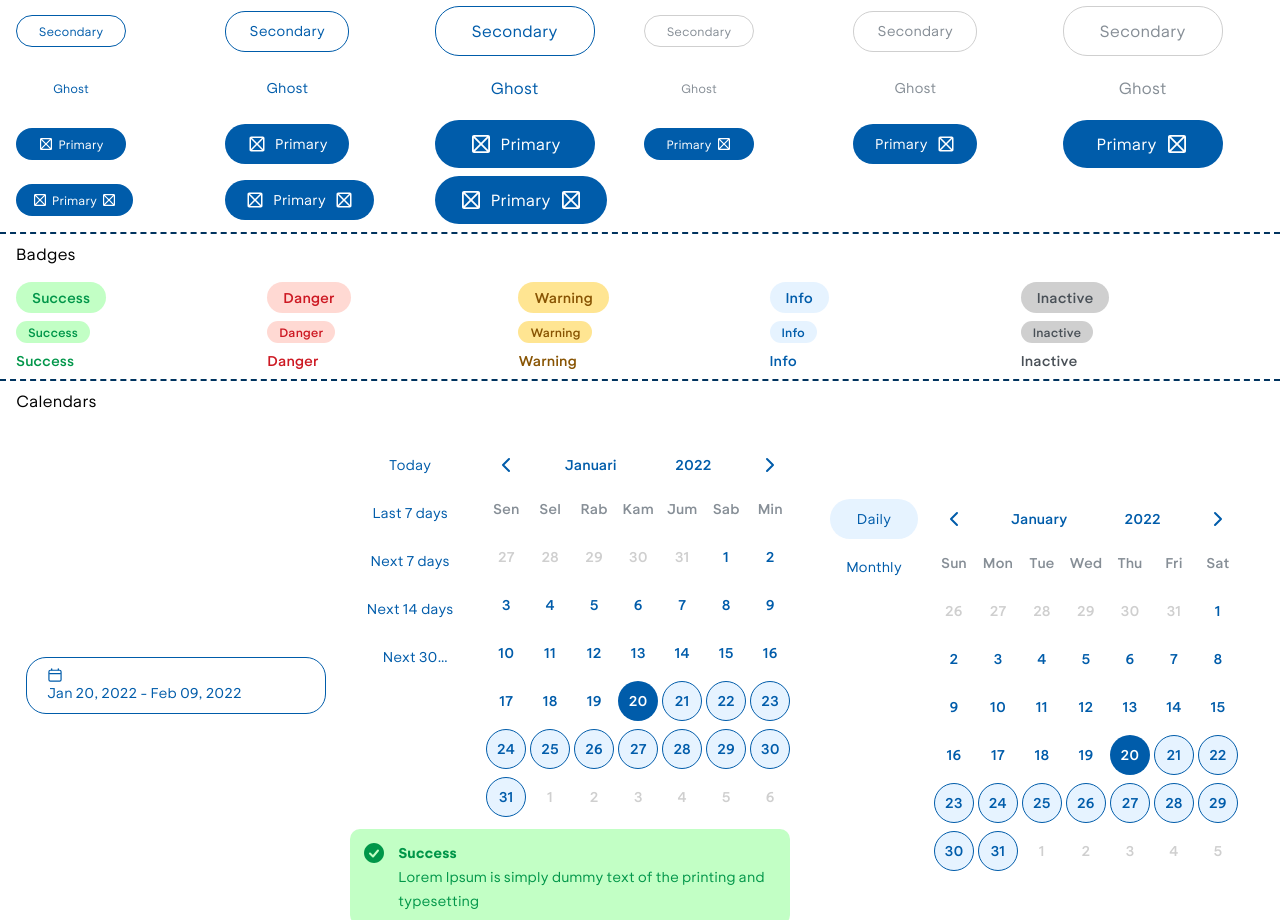
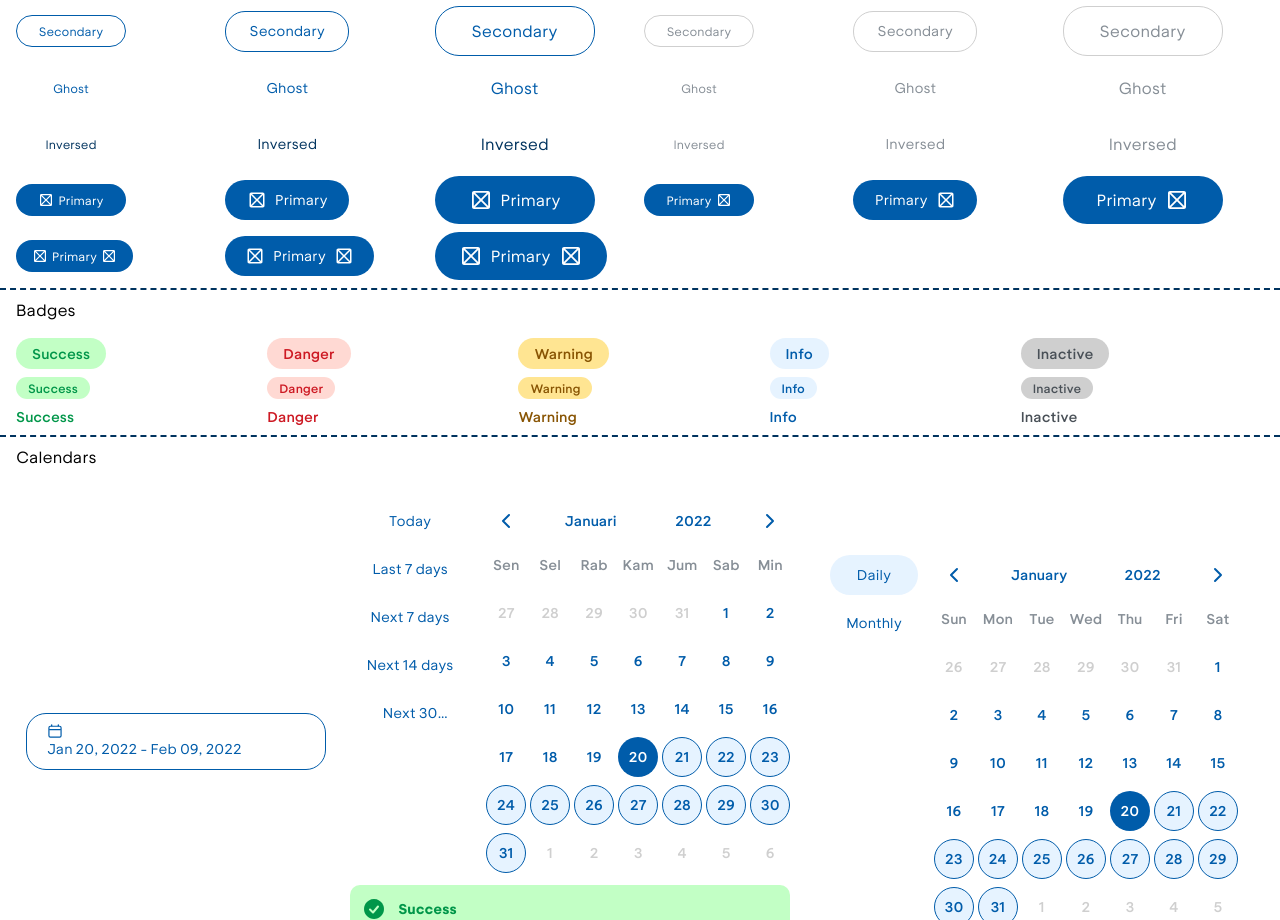
Before and after one commit to shrall/lighthouse-ui, a React (Vite) app: page / in a window 1280 px wide. Shown: the part 1130-2050 px from the top of the page. Built offline with nearby package versions, Linux system fonts and the light colour scheme.

Commit message:
feat(button): add inversed variant

```diff
--- a/lib/components/ui/button.tsx
+++ b/lib/components/ui/button.tsx
@@ -14,6 +14,8 @@ const buttonVariants = cva(
           "lui-bg-transparent lui-border lui-border-ocean-primary-10 lui-text-ocean-primary-10 hover:lui-bg-ocean-light-20 active:lui-bg-ocean-secondary-10 disabled:lui-bg-transparent disabled:lui-border-ocean-light-40 disabled:lui-text-ocean-dark-10",
         ghost:
           "lui-bg-transparent lui-text-ocean-primary-10 hover:lui-bg-ocean-light-20 active:lui-bg-ocean-secondary-10 disabled:lui-bg-transparent disabled:lui-text-ocean-dark-10",
+        inversed:
+          "lui-bg-ocean-light-10 lui-text-ocean-primary-30 hover:lui-bg-ocean-secondary-20 hover:lui-text-ocean-light-10 active:lui-bg-ocean-secondary-30 disabled:lui-text-ocean-dark-10 disabled:lui-bg-transparent",
       },
       size: {
         large:
--- a/src/pages/Buttons.tsx
+++ b/src/pages/Buttons.tsx
@@ -50,6 +50,24 @@ function Buttons() {
         <Button variant="ghost" size="large" disabled>
           Ghost
         </Button>
+
+        <Button variant="inversed" size="small">
+          Inversed
+        </Button>
+        <Button variant="inversed">Inversed</Button>
+        <Button variant="inversed" size="large">
+          Inversed
+        </Button>
+        <Button variant="inversed" size="small" disabled>
+          Inversed
+        </Button>
+        <Button variant="inversed" disabled>
+          Inversed
+        </Button>
+        <Button variant="inversed" size="large" disabled>
+          Inversed
+        </Button>
+
         <Button size="small" leftNode={<PlaceholderOutline />}>
           Primary
         </Button>
```
